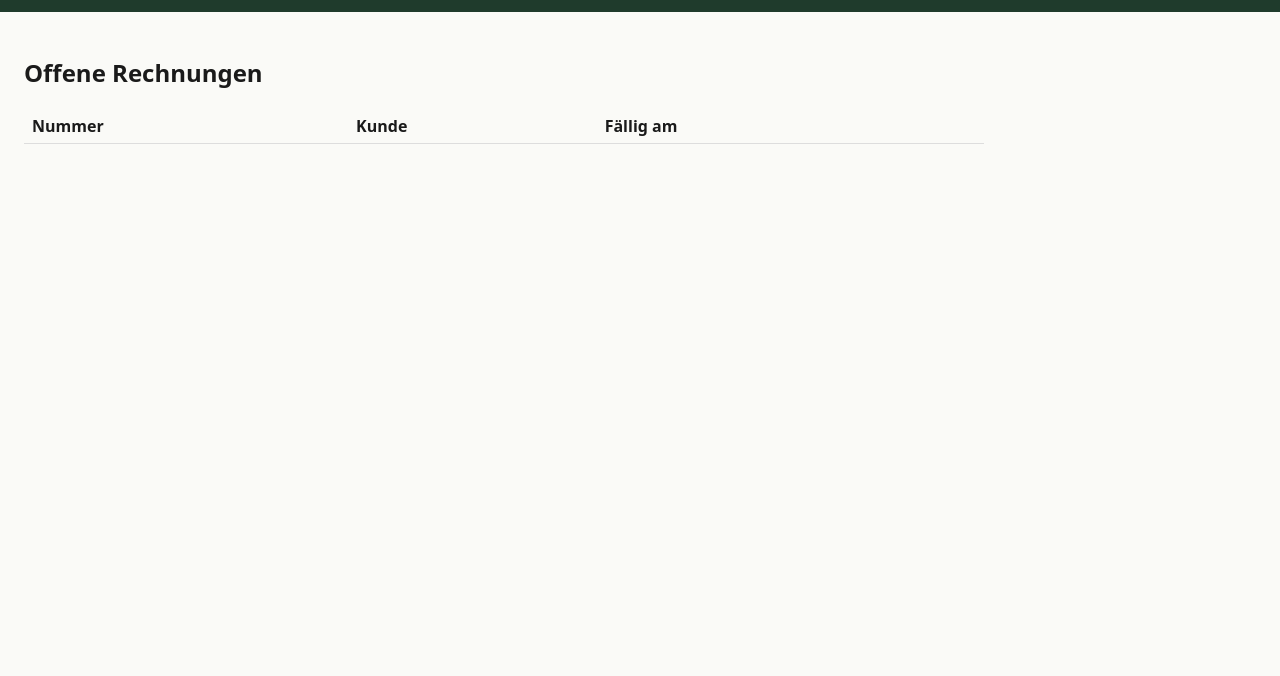
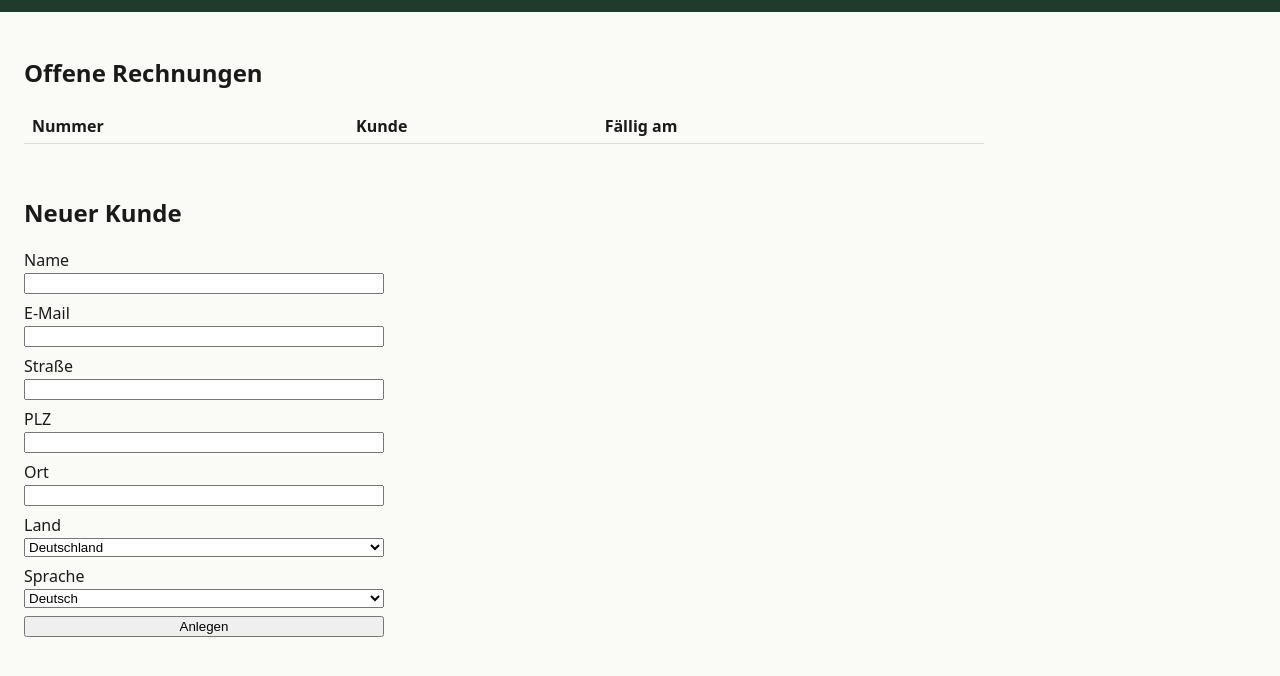
Before and after one commit to devboxes-dev/kontor, a website built with Vite: page apps/web/index.html in a window 1280 px wide. Shown: the part 98-774 px from the top of the page. Built offline with nearby package versions, Linux system fonts and the light colour scheme; files whose address does not match are found by name.

Commit message:
Add the customer form to the back-office page

```diff
--- a/apps/web/index.html
+++ b/apps/web/index.html
@@ -18,6 +18,32 @@
           <tbody id="invoices"></tbody>
         </table>
       </section>
+      <section>
+        <h2>Neuer Kunde</h2>
+        <form id="customer">
+          <label>Name <input name="name" required /></label>
+          <label>E-Mail <input name="email" type="email" required /></label>
+          <label>Straße <input name="street" required /></label>
+          <label>PLZ <input name="postalCode" required pattern="\d{4,5}" /></label>
+          <label>Ort <input name="city" required /></label>
+          <label>
+            Land
+            <select name="country">
+              <option value="DE">Deutschland</option>
+              <option value="AT">Österreich</option>
+            </select>
+          </label>
+          <label>
+            Sprache
+            <select name="locale">
+              <option value="de">Deutsch</option>
+              <option value="en">Englisch</option>
+            </select>
+          </label>
+          <button>Anlegen</button>
+          <output></output>
+        </form>
+      </section>
     </main>
     <script type="module" src="/src/main.ts"></script>
   </body>
--- a/apps/web/src/main.ts
+++ b/apps/web/src/main.ts
@@ -6,6 +6,7 @@ interface OpenInvoice {
 }
 
 const invoiceRows = document.querySelector<HTMLTableSectionElement>("#invoices")!;
+const customerForm = document.querySelector<HTMLFormElement>("#customer")!;
 
 async function showOpenInvoices() {
   const response = await fetch("/api/invoices?status=open");
@@ -25,4 +26,15 @@ async function showOpenInvoices() {
   );
 }
 
+customerForm.addEventListener("submit", async (event) => {
+  event.preventDefault();
+  const response = await fetch("/api/customers", {
+    method: "POST",
+    headers: { "content-type": "application/json" },
+    body: JSON.stringify(Object.fromEntries(new FormData(customerForm))),
+  });
+  customerForm.querySelector("output")!.textContent = response.ok ? "Kunde angelegt." : "Bitte die Eingaben prüfen.";
+  if (response.ok) customerForm.reset();
+});
+
 await showOpenInvoices();
```
Also changed, not shown: CHANGELOG.md, README.md.
